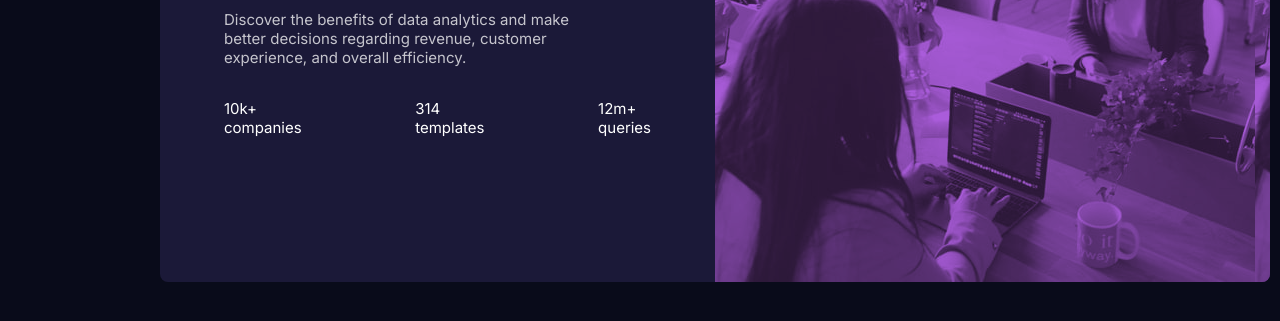
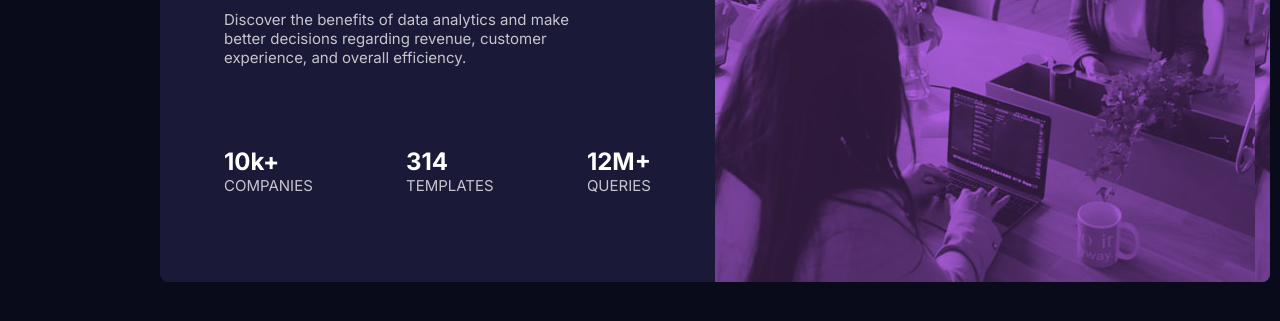
Before and after one commit to SaeM843/Stats-Preview-Card-Component, a plain HTML site: page index.html in a window 1280 px wide. Shown: the part 341-662 px from the top of the page. Drawn offline with Linux system fonts and the light colour scheme.

Commit message:
added some style to number infomation section

```diff
--- a/index.html
+++ b/index.html
@@ -44,7 +44,7 @@
           </li>
 
           <li>
-            <p>12m+
+            <p>12M+
               <span>queries</span>
             </p>
           </li>
--- a/style.css
+++ b/style.css
@@ -82,8 +82,19 @@ ul {
   display: flex;
   justify-content: space-between;
   list-style-type: none;
+  margin-top: 3rem;
+}
+
+.num-info > ul > li > p {
+  font-weight: 700;
+  font-size: 1.5rem;
 }
 
 .num-info > ul > li > p > span {
   display: block;
+  font-weight: 300;
+  font-size: 15px;
+  text-transform:uppercase;
+  color: var(--main-paragraph);
+
 }
```
